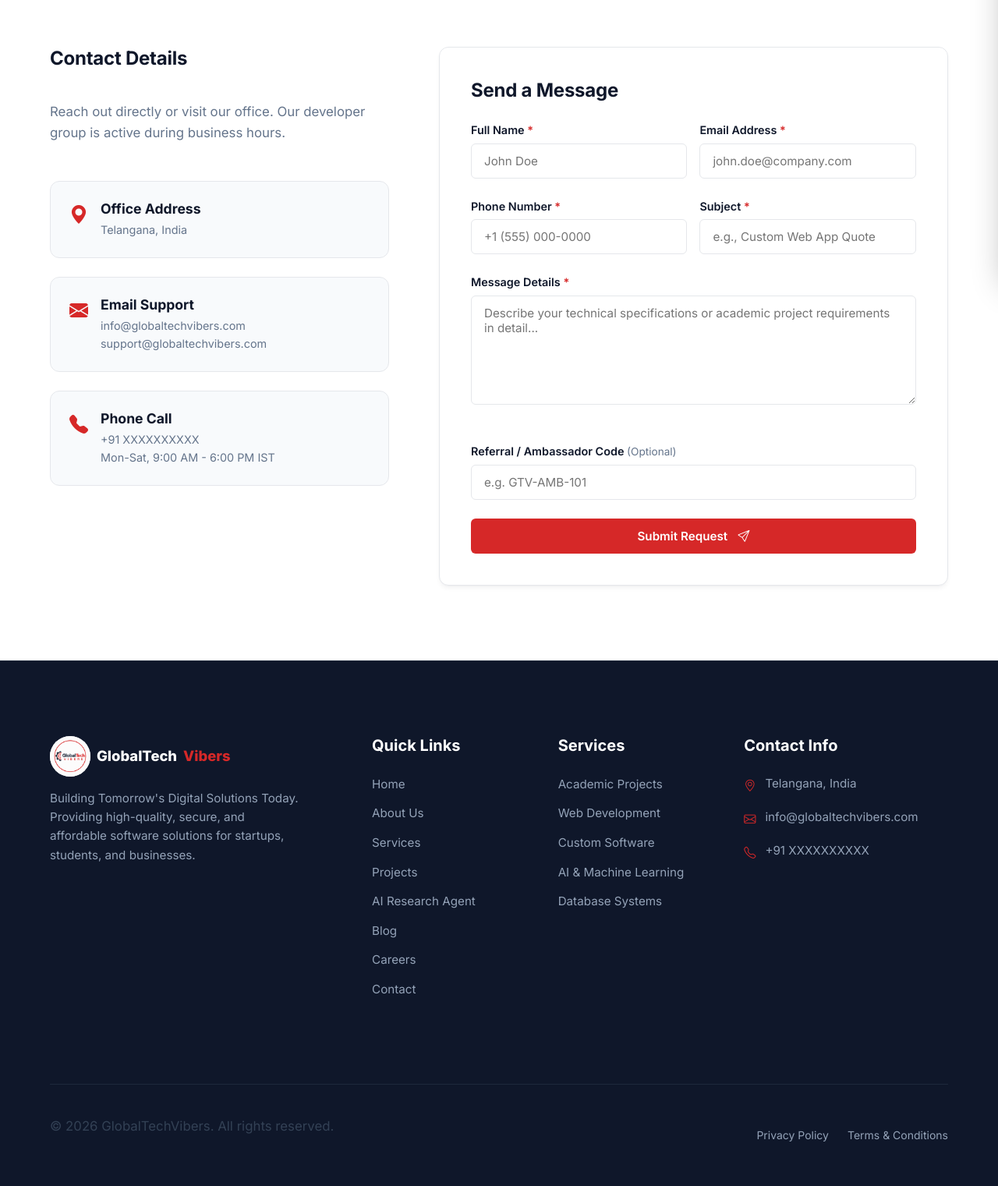
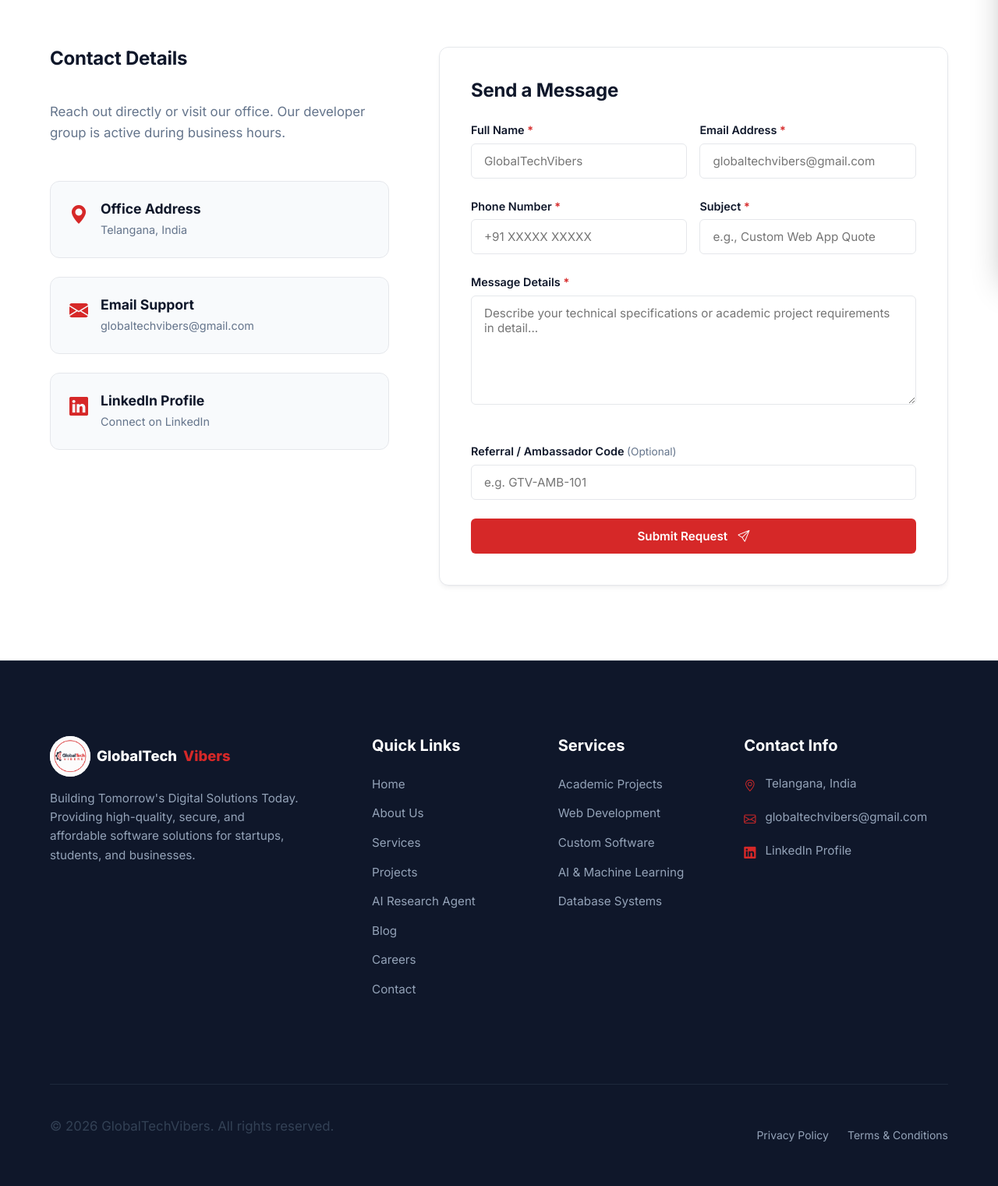
Before and after one commit to globaltechvibers/globaltechvibers, a Flask app: page /contact in a window 1280 px wide. Shown: the part 435-1956 px from the top of the page at 78% size. Run offline with Flask 3, Linux system fonts and the light colour scheme; some libraries are stand-ins or nearby versions.

Commit message:
inserted linkedn

```diff
--- a/static/css/style.css
+++ b/static/css/style.css
@@ -511,6 +511,16 @@ a:hover {
 .footer-contact-info i {
     color: var(--color-primary);
     margin-top: 3px;
+}
+
+.footer-contact-info a {
+    color: #94A3B8;
+    text-decoration: none;
+    transition: var(--transition-fast);
+}
+
+.footer-contact-info a:hover {
+    color: var(--color-primary);
 }
 
 .footer-bottom {
--- a/templates/base.html
+++ b/templates/base.html
@@ -172,12 +172,11 @@
                         </li>
                         <li>
                             <i class="bi bi-envelope"></i>
-                            <span>info@globaltechvibers.com</span>
+                            <span>globaltechvibers@gmail.com</span>
                         </li>
-                        <!-- NOTE: Replace with actual phone number before launch -->
                         <li>
-                            <i class="bi bi-telephone"></i>
-                            <span>+91 XXXXXXXXXX</span>
+                            <i class="bi bi-linkedin"></i>
+                            <a href="https://www.linkedin.com/in/globaltech-vibers-05b24b421/?lipi=urn%3Ali%3Apage%3Ad_flagship3_profile_view_base_contact_details%3Ba3ROTx4LQiedIsl3VVc2%2BA%3D%3D" target="_blank" rel="noopener">LinkedIn Profile</a>
                         </li>
                     </ul>
                 </div>
--- a/templates/contact.html
+++ b/templates/contact.html
@@ -35,22 +35,24 @@
                 </div>
 
                 <!-- Card: Email -->
-                <!-- NOTE: Replace with actual business emails before launch -->
                 <div style="border: 1px solid var(--color-border); border-radius: var(--radius-md); padding: var(--spacing-md); background: var(--color-section-bg); display: flex; gap: var(--spacing-sm);">
                     <div style="font-size: 1.5rem; color: var(--color-primary);"><i class="bi bi-envelope-fill"></i></div>
                     <div>
                         <h4 style="font-size: 1.1rem; margin-bottom: 4px;">Email Support</h4>
-                        <p style="font-size: 0.9rem; color: var(--color-text-muted); margin-bottom: 0;">info@globaltechvibers.com<br>support@globaltechvibers.com</p>
+                        <p style="font-size: 0.9rem; color: var(--color-text-muted); margin-bottom: 0;">
+                            <a href="mailto:globaltechvibers@gmail.com" style="color: inherit; text-decoration: none;">globaltechvibers@gmail.com</a>
+                        </p>
                     </div>
                 </div>
 
-                <!-- Card: Phone -->
-                <!-- NOTE: Replace with actual business phone number before launch -->
+                <!-- Card: LinkedIn -->
                 <div style="border: 1px solid var(--color-border); border-radius: var(--radius-md); padding: var(--spacing-md); background: var(--color-section-bg); display: flex; gap: var(--spacing-sm);">
-                    <div style="font-size: 1.5rem; color: var(--color-primary);"><i class="bi bi-telephone-fill"></i></div>
+                    <div style="font-size: 1.5rem; color: var(--color-primary);"><i class="bi bi-linkedin"></i></div>
                     <div>
-                        <h4 style="font-size: 1.1rem; margin-bottom: 4px;">Phone Call</h4>
-                        <p style="font-size: 0.9rem; color: var(--color-text-muted); margin-bottom: 0;">+91 XXXXXXXXXX<br>Mon-Sat, 9:00 AM - 6:00 PM IST</p>
+                        <h4 style="font-size: 1.1rem; margin-bottom: 4px;">LinkedIn Profile</h4>
+                        <p style="font-size: 0.9rem; color: var(--color-text-muted); margin-bottom: 0;">
+                            <a href="https://www.linkedin.com/in/globaltech-vibers-05b24b421/?lipi=urn%3Ali%3Apage%3Ad_flagship3_profile_view_base_contact_details%3Ba3ROTx4LQiedIsl3VVc2%2BA%3D%3D" target="_blank" rel="noopener" style="color: inherit; text-decoration: none;">Connect on LinkedIn</a>
+                        </p>
                     </div>
                 </div>
             </div>
@@ -67,13 +69,13 @@
                         <!-- Name Field -->
                         <div class="form-group">
                             <label for="name" class="form-label">Full Name <span style="color: var(--color-primary);">*</span></label>
-                            <input type="text" id="name" name="name" required class="form-control" placeholder="John Doe">
+                            <input type="text" id="name" name="name" required class="form-control" placeholder="GlobalTechVibers">
                         </div>
 
                         <!-- Email Field -->
                         <div class="form-group">
                             <label for="email" class="form-label">Email Address <span style="color: var(--color-primary);">*</span></label>
-                            <input type="email" id="email" name="email" required class="form-control" placeholder="john.doe@company.com">
+                            <input type="email" id="email" name="email" required class="form-control" placeholder="globaltechvibers@gmail.com">
                         </div>
                     </div>
 
@@ -81,7 +83,7 @@
                         <!-- Phone Field -->
                         <div class="form-group">
                             <label for="phone" class="form-label">Phone Number <span style="color: var(--color-primary);">*</span></label>
-                            <input type="tel" id="phone" name="phone" required class="form-control" placeholder="+1 (555) 000-0000">
+                            <input type="tel" id="phone" name="phone" required class="form-control" placeholder="+91 XXXXX XXXXX">
                         </div>
 
                         <!-- Subject Field -->
--- a/templates/privacy.html
+++ b/templates/privacy.html
@@ -35,7 +35,7 @@
             <p>We do not sell, trade, or distribute your email addresses or project specifications documents to third-party advertising companies. Your data remains strictly within our internal records.</p>
 
             <h2 style="font-size: 1.5rem; margin-top: var(--spacing-md); margin-bottom: var(--spacing-xs);">6. Your Rights</h2>
-            <p>You can request to inspect, update, or purge your email records or contact entries from our database by contacting support at info@globaltechvibers.com. We execute purge requests within 48 hours.</p>
+            <p>You can request to inspect, update, or purge your email records or contact entries from our database by contacting support at globaltechvibers@gmail.com. We execute purge requests within 48 hours.</p>
         </div>
     </div>
 </section>
```
Also changed, not shown: 1 other file.
